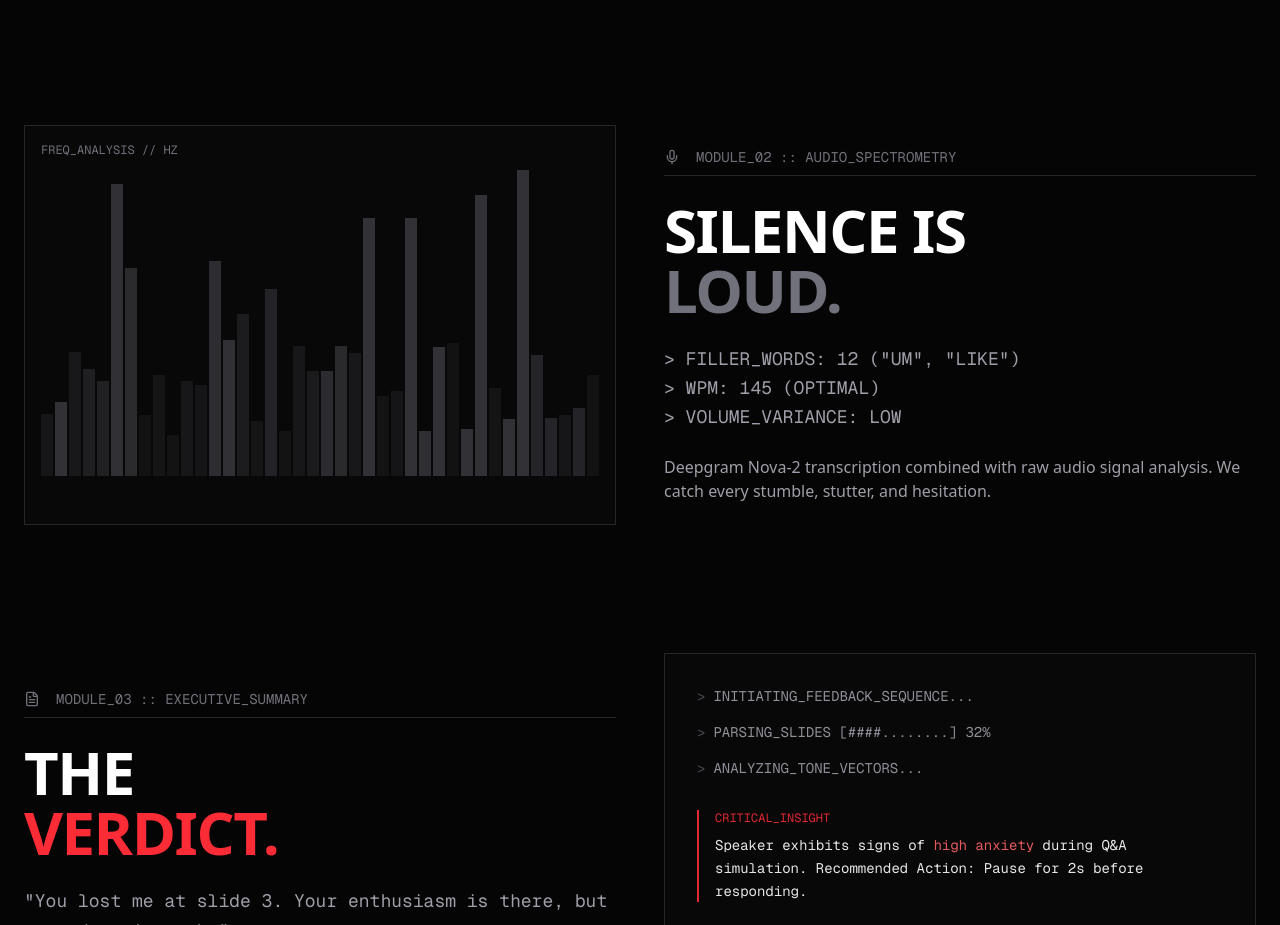
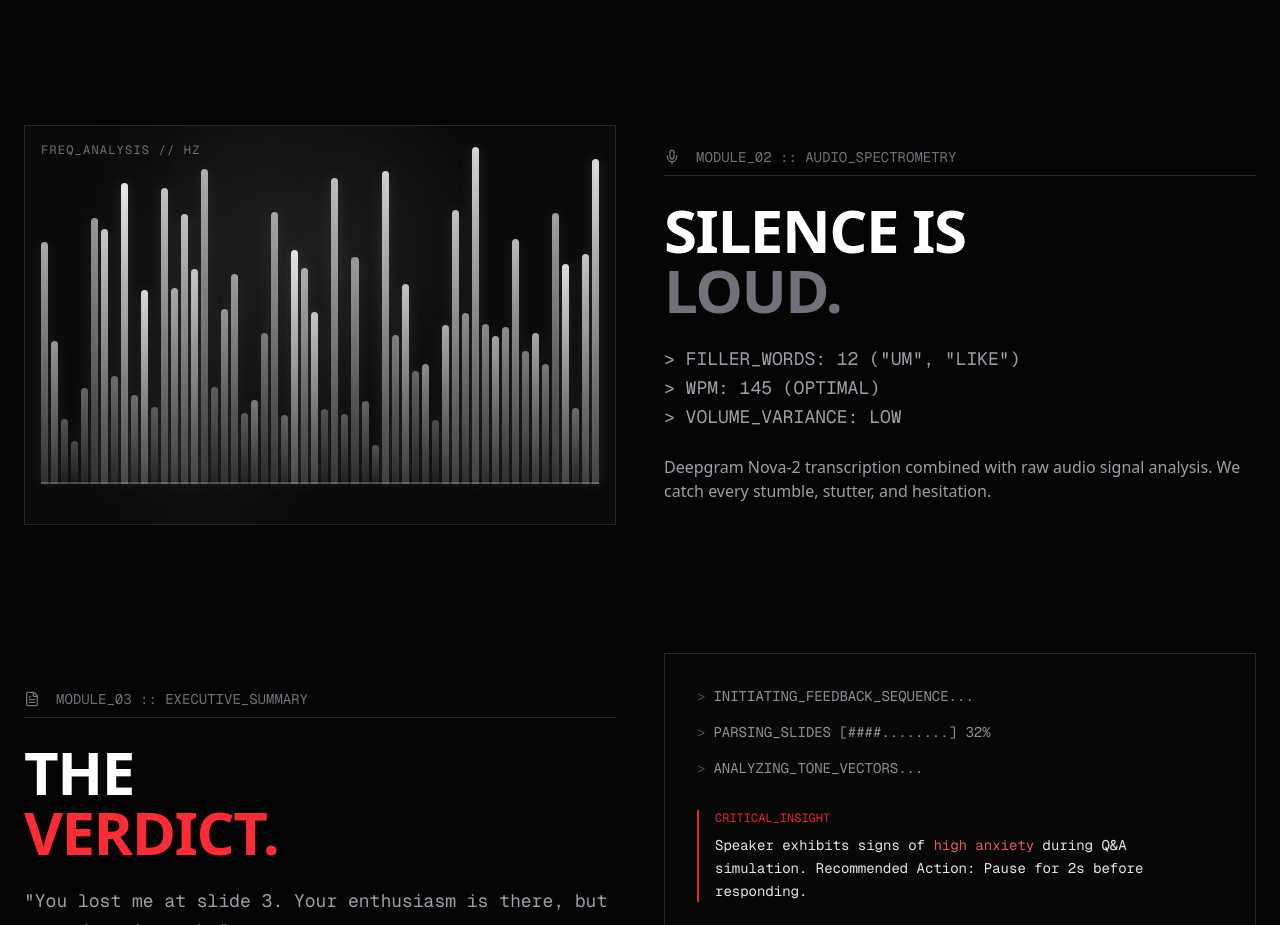
Before and after one commit to ostsam/pitch-perfect, a Next.js app: page / in a window 1280 px wide. Shown: the part 1260-2185 px from the top of the page. Built offline with nearby package versions, Linux system fonts and the light colour scheme.

Commit message:
improve spectrometer

```diff
--- a/app/page.tsx
+++ b/app/page.tsx
@@ -7,7 +7,7 @@ import { Navbar } from "@/components/layout/navbar";
 import { ScannerOverlay } from "@/components/landing/scanner-overlay";
 import { InteractiveGrid } from "@/components/landing/interactive-grid";
 import { FaceAnim } from "@/components/landing/face-anim";
-import { Button } from "@/components/ui/button";
+import { AudioSpectrometer } from "@/components/landing/audio-spectrometer";
 
 export default function LandingPage() {
   const { scrollYProgress } = useScroll();
@@ -141,33 +141,7 @@ export default function LandingPage() {
               analysis. We catch every stumble, stutter, and hesitation.
             </p>
           </div>
-          <div className="h-[400px] border border-zinc-800 bg-zinc-900/20 relative overflow-hidden flex items-end justify-between px-4 pb-12 gap-[2px] md:order-1">
-            {/* Faux Spectrogram */}
-            <div className="absolute top-4 left-4 text-xs font-mono text-zinc-500">
-              FREQ_ANALYSIS // HZ
-            </div>
-            {[...Array(40)].map((_, i) => (
-              <motion.div
-                key={i}
-                className="w-full bg-zinc-500/50"
-                animate={{
-                  height: [
-                    `${Math.random() * 20 + 10}%`,
-                    `${Math.random() * 80 + 10}%`,
-                    `${Math.random() * 40 + 10}%`,
-                  ],
-                  opacity: [0.2, 0.8, 0.2],
-                }}
-                transition={{
-                  duration: Math.random() * 1 + 0.5,
-                  repeat: Infinity,
-                  repeatType: "mirror",
-                  ease: "easeInOut",
-                  delay: i * 0.02,
-                }}
-              />
-            ))}
-          </div>
+          <AudioSpectrometer className="md:order-1" />
         </section>
 
         {/* Module 03: The Roast */}
--- /dev/null
+++ b/components/landing/audio-spectrometer.tsx
@@ -0,0 +1,86 @@
+"use client";
+
+import { motion } from "framer-motion";
+import { useMemo } from "react";
+
+type AudioSpectrometerProps = {
+  className?: string;
+};
+
+type BarConfig = {
+  min: number;
+  max: number;
+  duration: number;
+  delay: number;
+  lightness: number;
+};
+
+export function AudioSpectrometer({ className = "" }: AudioSpectrometerProps) {
+  const bars = useMemo<BarConfig[]>(
+    () =>
+      Array.from({ length: 56 }).map((_, i) => ({
+        min: 8 + Math.random() * 14,
+        max: 55 + Math.random() * 40,
+        duration: 0.9 + Math.random() * 0.9,
+        delay: i * 0.02,
+        lightness: 55 + Math.random() * 30,
+      })),
+    []
+  );
+
+  return (
+    <div
+      className={`relative h-[400px] border border-zinc-800 bg-zinc-900/30 overflow-hidden flex flex-col justify-end px-4 pb-10 ${className}`}
+    >
+      {/* Atmospherics */}
+      <div className="absolute inset-0 bg-[radial-gradient(circle_at_50%_30%,rgba(255,255,255,0.08),transparent_45%)]" />
+      <motion.div
+        className="absolute inset-y-0 w-24 bg-white/6 blur-3xl"
+        animate={{ x: ["-10%", "120%"] }}
+        transition={{ duration: 6, repeat: Infinity, ease: "linear" }}
+      />
+
+      {/* Header */}
+      <div className="absolute top-4 left-4 text-xs font-mono text-zinc-500 tracking-widest">
+        FREQ_ANALYSIS // HZ
+      </div>
+
+      {/* Bars */}
+      <div className="relative flex w-full h-full items-end gap-[3px]">
+        {bars.map((bar, i) => (
+          <motion.div
+            key={i}
+            className="flex-1 rounded-t-sm"
+            style={{
+              background: `linear-gradient(180deg, hsla(0, 0%, ${bar.lightness + 15}%, 0.95), hsla(0, 0%, ${bar.lightness - 10}%, 0.35))`,
+              boxShadow: `0 0 14px hsla(0, 0%, ${bar.lightness}%, 0.18)`,
+            }}
+            animate={{
+              height: [
+                `${bar.min}%`,
+                `${bar.max}%`,
+                `${bar.min + (bar.max - bar.min) * 0.35}%`,
+              ],
+              opacity: [0.35, 1, 0.55],
+              filter: ["blur(0px)", "blur(0.6px)", "blur(0px)"],
+            }}
+            transition={{
+              duration: bar.duration,
+              repeat: Infinity,
+              repeatType: "mirror",
+              ease: "easeInOut",
+              delay: bar.delay,
+            }}
+          />
+        ))}
+
+        {/* Baseline pulse */}
+        <motion.div
+          className="absolute left-0 right-0 bottom-0 h-[2px] bg-white/30"
+          animate={{ opacity: [0.3, 0.9, 0.3] }}
+          transition={{ duration: 1.8, repeat: Infinity, ease: "easeInOut" }}
+        />
+      </div>
+    </div>
+  );
+}
```
